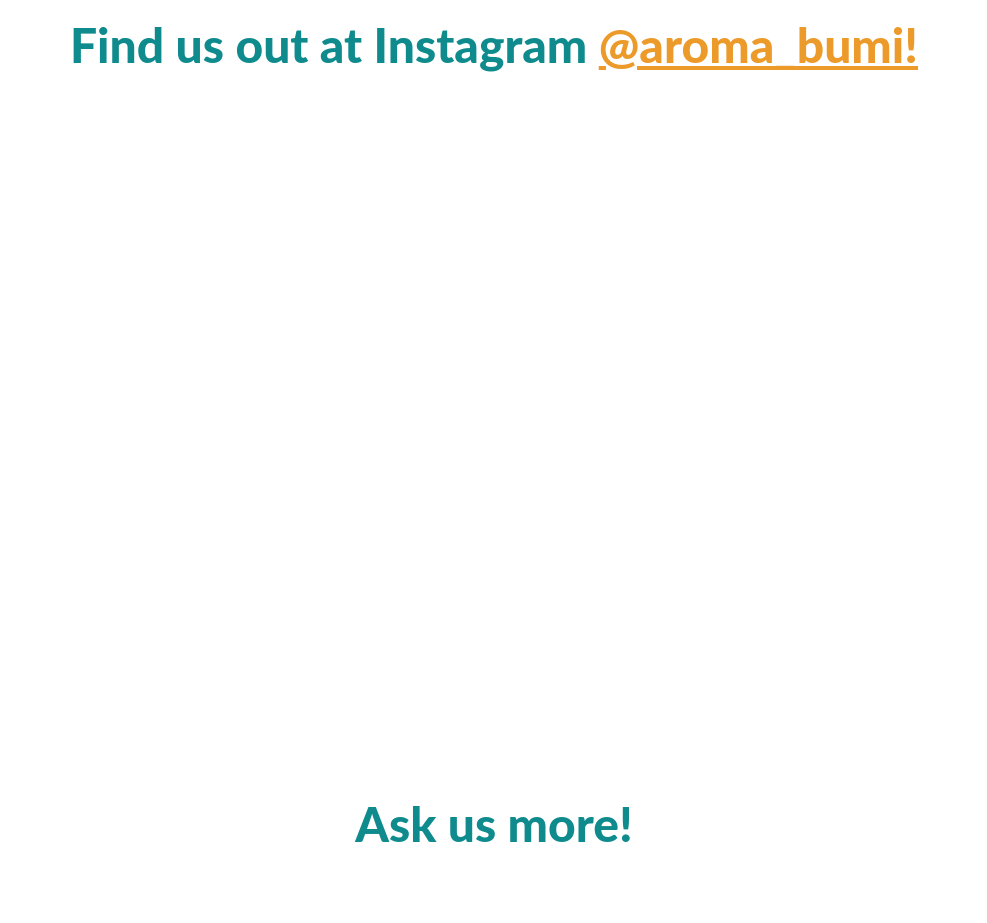
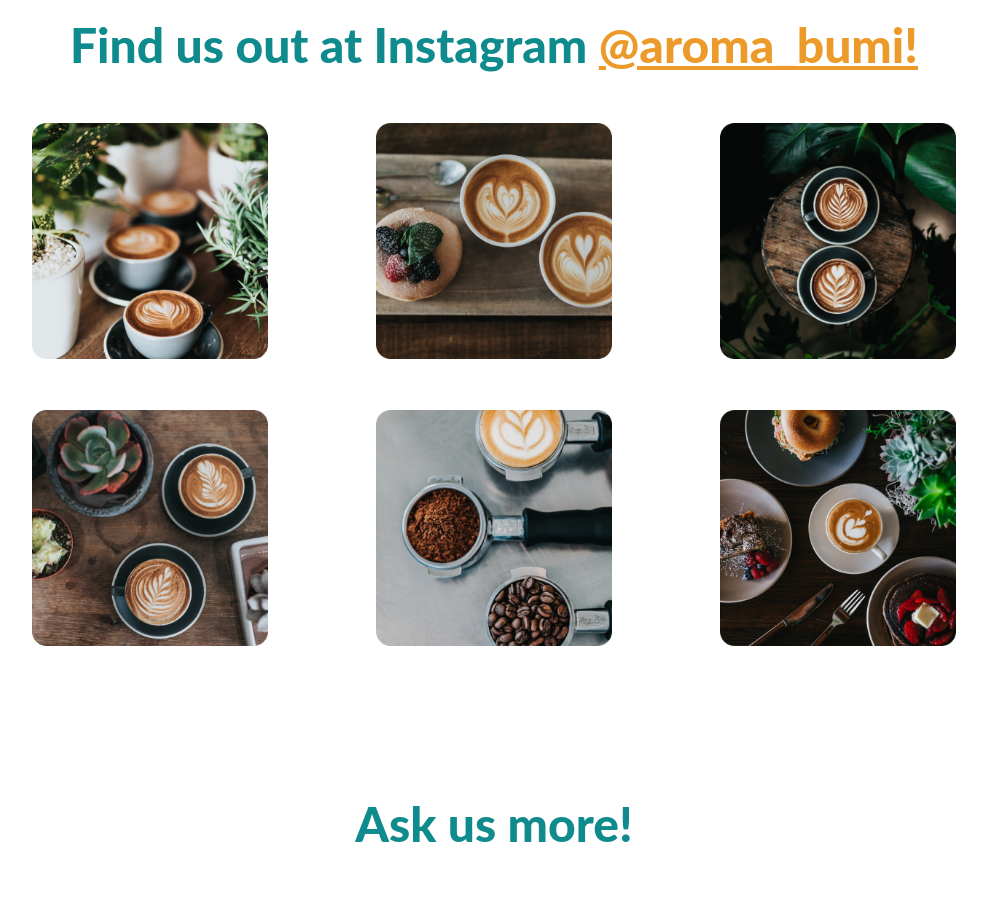
Before and after one commit to zummorow/coffeewebprogate, a plain HTML site: page index.html in a window 1280 px wide. Shown: the part 2440-3363 px from the top of the page, without its empty margins (146-1133 px from the left). Drawn offline with Linux system fonts and the light colour scheme; the site is published under a folder, as on GitHub Pages, so addresses that start at the root find nothing.

Commit message:
fix index image & link

```diff
--- a/index.html
+++ b/index.html
@@ -15,9 +15,9 @@
                     <img src="assets/Logo White.png" alt="">
                 </a>
                 <ul>
-                    <li><a href="/pages/menupage.html"">Products</a></li>
-                    <li><a href="/pages/find us.html">Store</a></li>
-                    <li><a href="/pages/contact.html">Contact</a></li>
+                    <li><a href="pages/menupage.html">Products</a></li>
+                    <li><a href="pages/find us.html">Store</a></li>
+                    <li><a href="pages/contact.html">Contact</a></li>
                 </ul>
             </div>
             <div class="titlepage">
--- a/styles.css
+++ b/styles.css
@@ -183,22 +183,22 @@ hr{
     margin-top: 50px;
 }
 .gambar1{
-    background-image: url(/assets/Feed\ 1.png);
+    background-image: url(assets/Feed\ 1.png);
 }
 .gambar2{
-    background-image: url(/assets/Feed\ 2.png);
+    background-image: url(assets/Feed\ 2.png);
 }
 .gambar3{
-    background-image: url(/assets/Feed\ 3.png);
+    background-image: url(assets/Feed\ 3.png);
 }
 .gambar4{
-    background-image: url(/assets/Feed\ 4.png);
+    background-image: url(assets/Feed\ 4.png);
 }
 .gambar5{
-    background-image: url(/assets/Feed\ 5.png);
+    background-image: url(assets/Feed\ 5.png);
 }
 .gambar6{
-    background-image: url(/assets/Feed\ 6.png);
+    background-image: url(assets/Feed\ 6.png);
 }
 
 /* Ask Us Sections */
```
